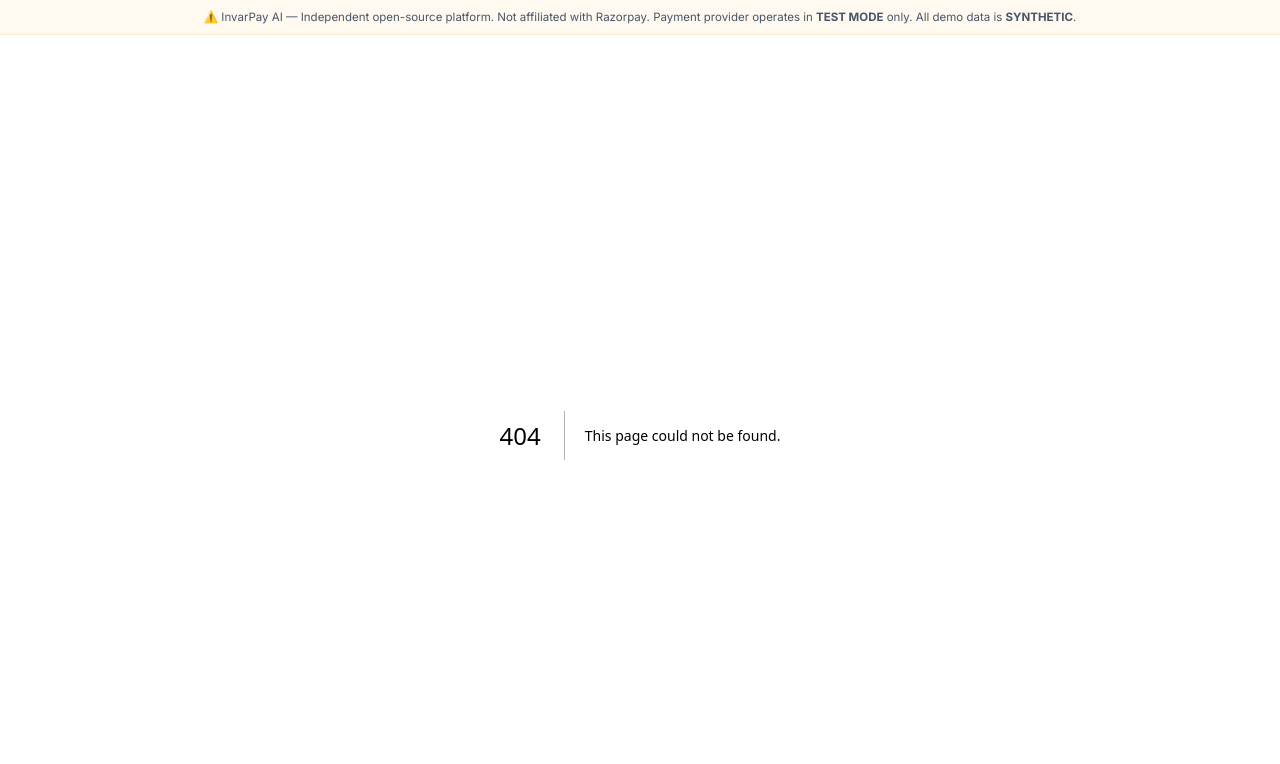
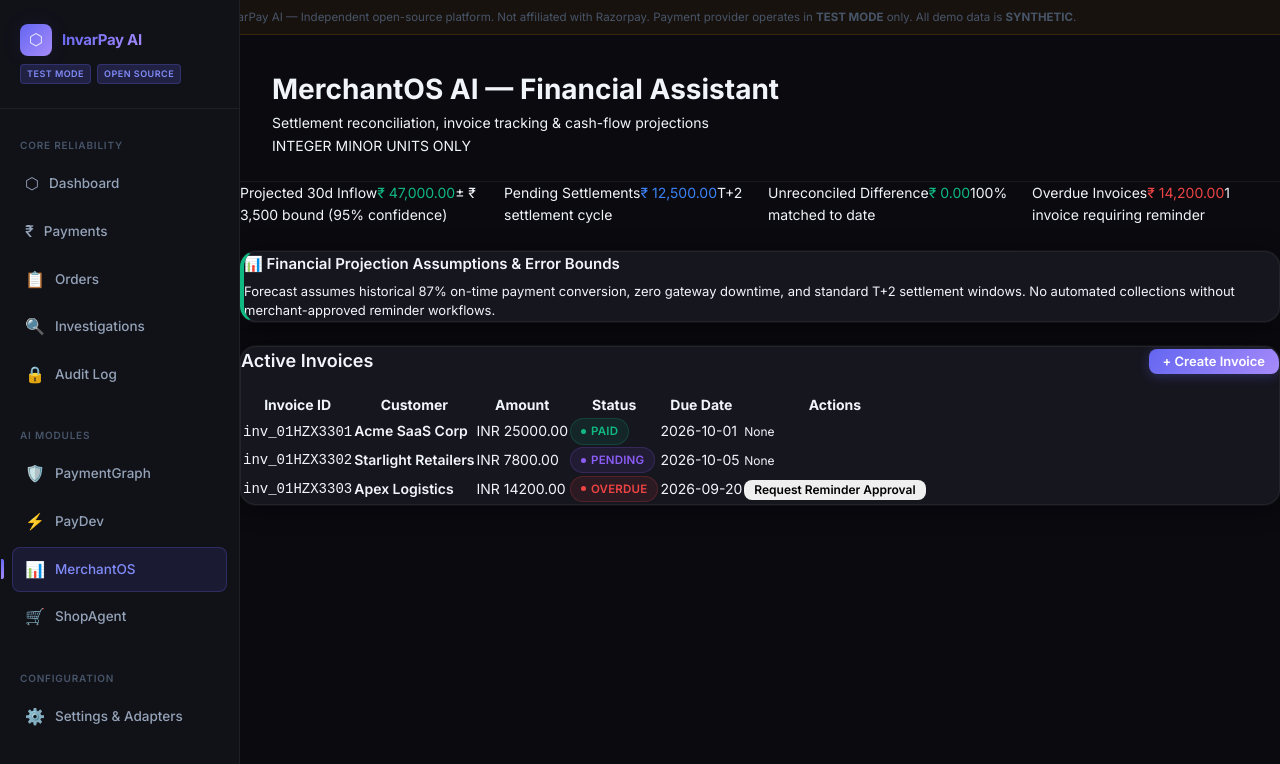
Before and after one commit to karthikrshet/InvarPay, a Next.js app in the folder apps/web/: page /merchantos in a window 1280 px wide. Before the commit this address had no page. Shown: the top 764 px of the page. Built offline with nearby package versions, Linux system fonts and the light colour scheme.

Commit message:
feat(web): Build MerchantOS financial treasury dashboard with settlement reconciliation table

```diff
--- /dev/null
+++ b/apps/web/app/merchantos/page.tsx
@@ -0,0 +1,138 @@
+'use client'
+
+import { useEffect, useState } from 'react'
+import { Sidebar } from '../../components/Sidebar'
+
+export default function MerchantOSPage() {
+  const [invoices, setInvoices] = useState<any[]>([])
+
+  useEffect(() => {
+    setInvoices([
+      {
+        id: 'inv_01HZX3301',
+        customer: 'Acme SaaS Corp',
+        amount: 2500000,
+        currency: 'INR',
+        status: 'PAID',
+        due_date: '2026-10-01',
+      },
+      {
+        id: 'inv_01HZX3302',
+        customer: 'Starlight Retailers',
+        amount: 780000,
+        currency: 'INR',
+        status: 'PENDING',
+        due_date: '2026-10-05',
+      },
+      {
+        id: 'inv_01HZX3303',
+        customer: 'Apex Logistics',
+        amount: 1420000,
+        currency: 'INR',
+        status: 'OVERDUE',
+        due_date: '2026-09-20',
+      },
+    ])
+  }, [])
+
+  return (
+    <div className="layout">
+      <Sidebar />
+      <main className="main-content">
+        <header className="page-header">
+          <div>
+            <h1 className="page-title">MerchantOS AI — Financial Assistant</h1>
+            <p className="page-subtitle">Settlement reconciliation, invoice tracking & cash-flow projections</p>
+          </div>
+          <div className="provider-pill">
+            <span className="provider-dot" />
+            <span>INTEGER MINOR UNITS ONLY</span>
+          </div>
+        </header>
+
+        {/* Cashflow Projections with Explicit Assumptions */}
+        <div className="kpi-grid" style={{ marginBottom: 24 }}>
+          <div className="kpi-card">
+            <span className="kpi-label">Projected 30d Inflow</span>
+            <span className="kpi-value" style={{ color: '#10b981' }}>₹ 47,000.00</span>
+            <span className="kpi-delta">± ₹ 3,500 bound (95% confidence)</span>
+          </div>
+          <div className="kpi-card">
+            <span className="kpi-label">Pending Settlements</span>
+            <span className="kpi-value" style={{ color: '#3b82f6' }}>₹ 12,500.00</span>
+            <span className="kpi-delta">T+2 settlement cycle</span>
+          </div>
+          <div className="kpi-card">
+            <span className="kpi-label">Unreconciled Difference</span>
+            <span className="kpi-value" style={{ color: '#10b981' }}>₹ 0.00</span>
+            <span className="kpi-delta">100% matched to date</span>
+          </div>
+          <div className="kpi-card">
+            <span className="kpi-label">Overdue Invoices</span>
+            <span className="kpi-value" style={{ color: '#ef4444' }}>₹ 14,200.00</span>
+            <span className="kpi-delta">1 invoice requiring reminder</span>
+          </div>
+        </div>
+
+        {/* Projection Assumptions Callout */}
+        <div className="card" style={{ borderLeft: '4px solid #10b981', marginBottom: 24 }}>
+          <h3 style={{ fontSize: 15, fontWeight: 600, marginBottom: 6 }}>
+            📊 Financial Projection Assumptions & Error Bounds
+          </h3>
+          <p style={{ color: 'var(--color-text-secondary)', fontSize: 13, lineHeight: 1.5 }}>
+            Forecast assumes historical 87% on-time payment conversion, zero gateway downtime, and standard T+2 settlement windows.
+            No automated collections without merchant-approved reminder workflows.
+          </p>
+        </div>
+
+        {/* Invoices Table */}
+        <div className="card">
+          <div style={{ display: 'flex', justifyContent: 'space-between', alignItems: 'center', marginBottom: 16 }}>
+            <h2 style={{ fontSize: 18, fontWeight: 600 }}>Active Invoices</h2>
+            <button className="btn btn-primary" style={{ padding: '6px 14px', fontSize: 13 }}>
+              + Create Invoice
+            </button>
+          </div>
+          <div className="table-wrapper">
+            <table>
+              <thead>
+                <tr>
+                  <th>Invoice ID</th>
+                  <th>Customer</th>
+                  <th>Amount</th>
+                  <th>Status</th>
+                  <th>Due Date</th>
+                  <th>Actions</th>
+                </tr>
+              </thead>
+              <tbody>
+                {invoices.map(inv => (
+                  <tr key={inv.id}>
+                    <td><code>{inv.id}</code></td>
+                    <td style={{ fontWeight: 600 }}>{inv.customer}</td>
+                    <td>{inv.currency} {(inv.amount / 100).toFixed(2)}</td>
+                    <td>
+                      <span className={`badge badge-${inv.status === 'PAID' ? 'captured' : (inv.status === 'OVERDUE' ? 'failed' : 'pending')}`}>
+                        {inv.status}
+                      </span>
+                    </td>
+                    <td>{inv.due_date}</td>
+                    <td>
+                      {inv.status === 'OVERDUE' ? (
+                        <button className="btn" style={{ padding: '4px 10px', fontSize: 12 }}>
+                          Request Reminder Approval
+                        </button>
+                      ) : (
+                        <span style={{ color: 'var(--color-text-muted)', fontSize: 12 }}>None</span>
+                      )}
+                    </td>
+                  </tr>
+                ))}
+              </tbody>
+            </table>
+          </div>
+        </div>
+      </main>
+    </div>
+  )
+}
```
